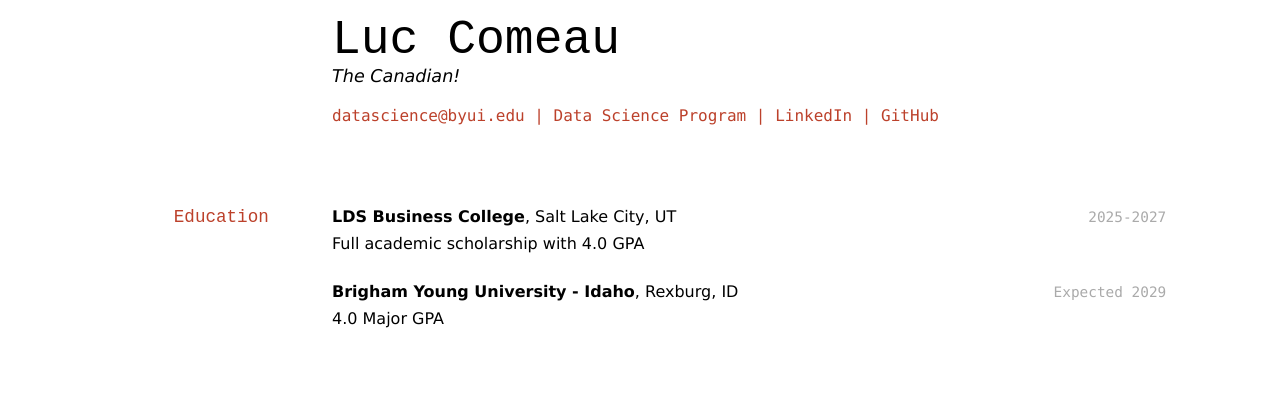
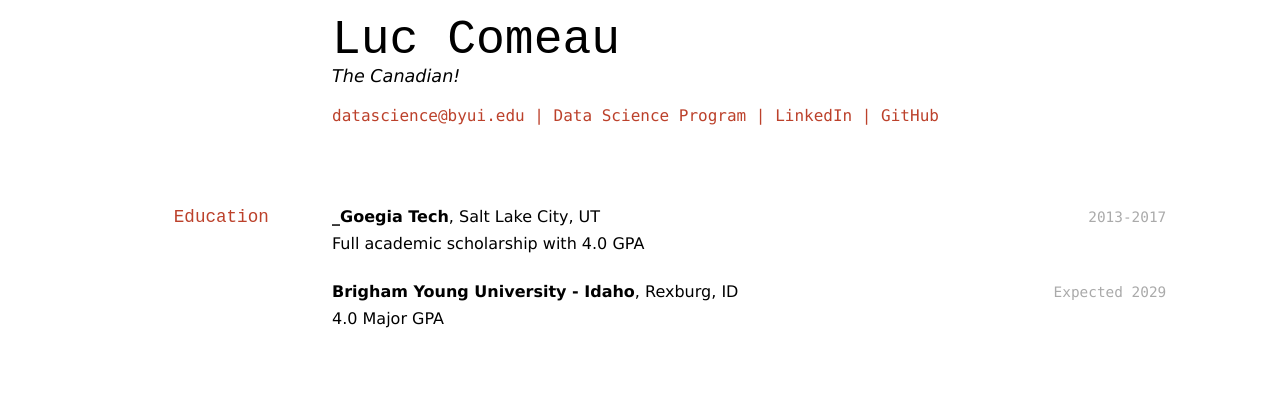
Before and after one commit to ComeauBYUI/comeau_resume, a Jekyll site: the page built from docs/index.md, in a window 1280 px wide. Shown: the top 399 px of the page. Built offline with Jekyll 4.4.1, drawn with Linux system fonts in a browser that asks for light colours.

Commit message:
Update education

```diff
--- a/docs/index.md
+++ b/docs/index.md
@@ -16,8 +16,8 @@ The Canadian!
 
 ## Education
 
-`2025-2027`
-__LDS Business College__, Salt Lake City, UT
+`2013-2017`
+___Goegia Tech__, Salt Lake City, UT
 
 - Full academic scholarship with 4.0 GPA
 
```
